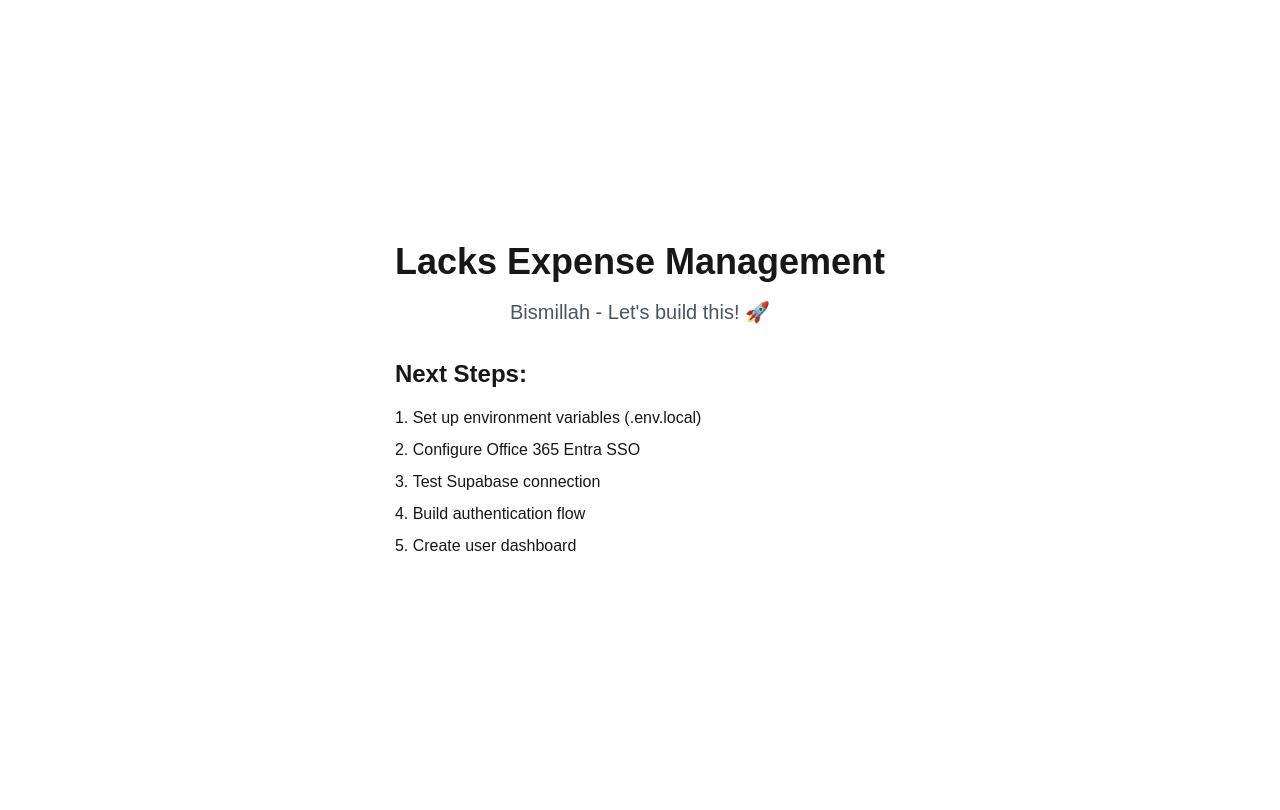
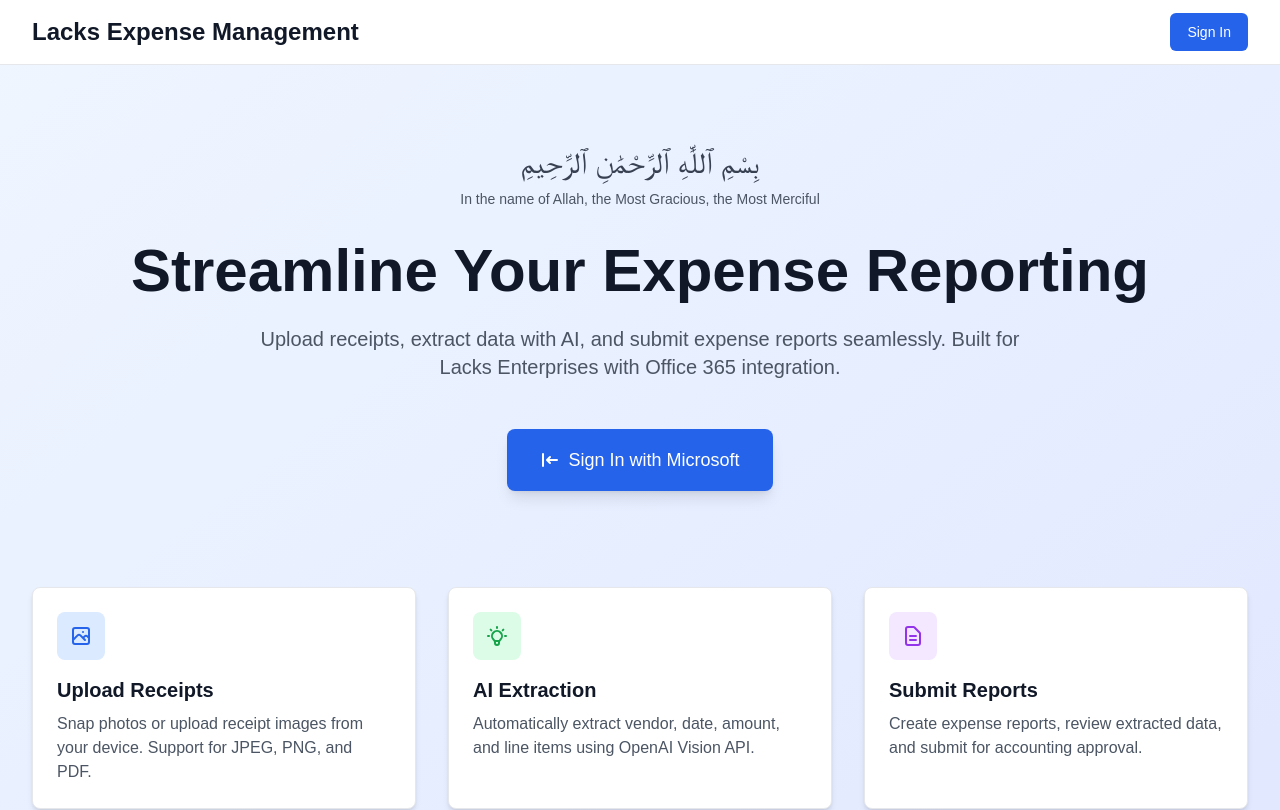
Before and after one commit to mobilacks/lacks-expense-management, a Next.js app: page / in a window 1280 px wide. Shown: the top 810 px of the page. Built offline with nearby package versions, Linux system fonts and the light colour scheme; no server answers.

Commit message:
Update page.tsx

```diff
--- a/app/page.tsx
+++ b/app/page.tsx
@@ -1,24 +1,174 @@
-export default function Home() {
+// app/page.tsx
+
+import Link from 'next/link';
+import { getServerSession } from 'next-auth';
+import { redirect } from 'next/navigation';
+import { authOptions } from './api/auth/[...nextauth]/route';
+
+export default async function HomePage() {
+  // If user is already logged in, redirect to dashboard
+  const session = await getServerSession(authOptions);
+
+  if (session) {
+    redirect('/dashboard');
+  }
+
   return (
-    <main className="flex min-h-screen flex-col items-center justify-center p-24">
-      <div className="text-center">
-        <h1 className="text-4xl font-bold mb-4">
-          Lacks Expense Management
-        </h1>
-        <p className="text-xl text-gray-600">
-          Bismillah - Let's build this! 🚀
-        </p>
-        <div className="mt-8 text-left max-w-md">
-          <h2 className="text-2xl font-semibold mb-4">Next Steps:</h2>
-          <ol className="list-decimal list-inside space-y-2">
-            <li>Set up environment variables (.env.local)</li>
-            <li>Configure Office 365 Entra SSO</li>
-            <li>Test Supabase connection</li>
-            <li>Build authentication flow</li>
-            <li>Create user dashboard</li>
-          </ol>
+    <div className="min-h-screen bg-gradient-to-br from-blue-50 to-indigo-100 dark:from-gray-900 dark:to-gray-800">
+      {/* Navigation Bar */}
+      <nav className="bg-white dark:bg-gray-900 border-b border-gray-200 dark:border-gray-700">
+        <div className="max-w-7xl mx-auto px-4 sm:px-6 lg:px-8">
+          <div className="flex justify-between items-center h-16">
+            <div className="flex items-center">
+              <h1 className="text-2xl font-bold text-gray-900 dark:text-white">
+                Lacks Expense Management
+              </h1>
+            </div>
+            <div>
+              <Link
+                href="/api/auth/signin"
+                className="inline-flex items-center px-4 py-2 border border-transparent text-sm font-medium rounded-md text-white bg-blue-600 hover:bg-blue-700 dark:bg-blue-500 dark:hover:bg-blue-600 transition-colors"
+              >
+                Sign In
+              </Link>
+            </div>
+          </div>
+        </div>
+      </nav>
+
+      {/* Hero Section */}
+      <div className="max-w-7xl mx-auto px-4 sm:px-6 lg:px-8 py-20">
+        <div className="text-center">
+          {/* Bismillah */}
+          <div className="mb-8">
+            <p className="text-3xl font-arabic text-gray-700 dark:text-gray-300 mb-2">
+              بِسْمِ ٱللَّٰهِ ٱلرَّحْمَٰنِ ٱلرَّحِيمِ
+            </p>
+            <p className="text-sm text-gray-600 dark:text-gray-400">
+              In the name of Allah, the Most Gracious, the Most Merciful
+            </p>
+          </div>
+
+          {/* Main Heading */}
+          <h1 className="text-4xl sm:text-5xl lg:text-6xl font-bold text-gray-900 dark:text-white mb-6">
+            Streamline Your Expense Reporting
+          </h1>
+
+          <p className="text-xl text-gray-600 dark:text-gray-300 mb-12 max-w-3xl mx-auto">
+            Upload receipts, extract data with AI, and submit expense reports seamlessly.
+            Built for Lacks Enterprises with Office 365 integration.
+          </p>
+
+          {/* CTA Button */}
+          <div className="flex justify-center gap-4">
+            <Link
+              href="/api/auth/signin"
+              className="inline-flex items-center px-8 py-4 border border-transparent text-lg font-medium rounded-lg text-white bg-blue-600 hover:bg-blue-700 dark:bg-blue-500 dark:hover:bg-blue-600 transition-colors shadow-lg hover:shadow-xl"
+            >
+              <svg
+                className="w-5 h-5 mr-2"
+                fill="currentColor"
+                viewBox="0 0 20 20"
+              >
+                <path
+                  fillRule="evenodd"
+                  d="M3 3a1 1 0 011 1v12a1 1 0 11-2 0V4a1 1 0 011-1zm7.707 3.293a1 1 0 010 1.414L9.414 9H17a1 1 0 110 2H9.414l1.293 1.293a1 1 0 01-1.414 1.414l-3-3a1 1 0 010-1.414l3-3a1 1 0 011.414 0z"
+                  clipRule="evenodd"
+                />
+              </svg>
+              Sign In with Microsoft
+            </Link>
+          </div>
+        </div>
+
+        {/* Features Grid */}
+        <div className="mt-24 grid grid-cols-1 md:grid-cols-3 gap-8">
+          {/* Feature 1 */}
+          <div className="bg-white dark:bg-gray-800 rounded-lg shadow-md p-6 border border-gray-200 dark:border-gray-700">
+            <div className="w-12 h-12 bg-blue-100 dark:bg-blue-900 rounded-lg flex items-center justify-center mb-4">
+              <svg
+                className="w-6 h-6 text-blue-600 dark:text-blue-400"
+                fill="none"
+                stroke="currentColor"
+                viewBox="0 0 24 24"
+              >
+                <path
+                  strokeLinecap="round"
+                  strokeLinejoin="round"
+                  strokeWidth={2}
+                  d="M4 16l4.586-4.586a2 2 0 012.828 0L16 16m-2-2l1.586-1.586a2 2 0 012.828 0L20 14m-6-6h.01M6 20h12a2 2 0 002-2V6a2 2 0 00-2-2H6a2 2 0 00-2 2v12a2 2 0 002 2z"
+                />
+              </svg>
+            </div>
+            <h3 className="text-xl font-semibold text-gray-900 dark:text-white mb-2">
+              Upload Receipts
+            </h3>
+            <p className="text-gray-600 dark:text-gray-400">
+              Snap photos or upload receipt images from your device. Support for JPEG, PNG, and PDF.
+            </p>
+          </div>
+
+          {/* Feature 2 */}
+          <div className="bg-white dark:bg-gray-800 rounded-lg shadow-md p-6 border border-gray-200 dark:border-gray-700">
+            <div className="w-12 h-12 bg-green-100 dark:bg-green-900 rounded-lg flex items-center justify-center mb-4">
+              <svg
+                className="w-6 h-6 text-green-600 dark:text-green-400"
+                fill="none"
+                stroke="currentColor"
+                viewBox="0 0 24 24"
+              >
+                <path
+                  strokeLinecap="round"
+                  strokeLinejoin="round"
+                  strokeWidth={2}
+                  d="M9.663 17h4.673M12 3v1m6.364 1.636l-.707.707M21 12h-1M4 12H3m3.343-5.657l-.707-.707m2.828 9.9a5 5 0 117.072 0l-.548.547A3.374 3.374 0 0014 18.469V19a2 2 0 11-4 0v-.531c0-.895-.356-1.754-.988-2.386l-.548-.547z"
+                />
+              </svg>
+            </div>
+            <h3 className="text-xl font-semibold text-gray-900 dark:text-white mb-2">
+              AI Extraction
+            </h3>
+            <p className="text-gray-600 dark:text-gray-400">
+              Automatically extract vendor, date, amount, and line items using OpenAI Vision API.
+            </p>
+          </div>
+
+          {/* Feature 3 */}
+          <div className="bg-white dark:bg-gray-800 rounded-lg shadow-md p-6 border border-gray-200 dark:border-gray-700">
+            <div className="w-12 h-12 bg-purple-100 dark:bg-purple-900 rounded-lg flex items-center justify-center mb-4">
+              <svg
+                className="w-6 h-6 text-purple-600 dark:text-purple-400"
+                fill="none"
+                stroke="currentColor"
+                viewBox="0 0 24 24"
+              >
+                <path
+                  strokeLinecap="round"
+                  strokeLinejoin="round"
+                  strokeWidth={2}
+                  d="M9 12h6m-6 4h6m2 5H7a2 2 0 01-2-2V5a2 2 0 012-2h5.586a1 1 0 01.707.293l5.414 5.414a1 1 0 01.293.707V19a2 2 0 01-2 2z"
+                />
+              </svg>
+            </div>
+            <h3 className="text-xl font-semibold text-gray-900 dark:text-white mb-2">
+              Submit Reports
+            </h3>
+            <p className="text-gray-600 dark:text-gray-400">
+              Create expense reports, review extracted data, and submit for accounting approval.
+            </p>
+          </div>
+        </div>
+
+        {/* Footer Info */}
+        <div className="mt-16 text-center">
+          <p className="text-sm text-gray-500 dark:text-gray-400">
+            Secure authentication with Office 365 Single Sign-On
+          </p>
+          <p className="text-xs text-gray-400 dark:text-gray-500 mt-2">
+            Built with Next.js • Supabase • OpenAI • Tailwind CSS
+          </p>
         </div>
       </div>
-    </main>
-  )
+    </div>
+  );
 }
```
